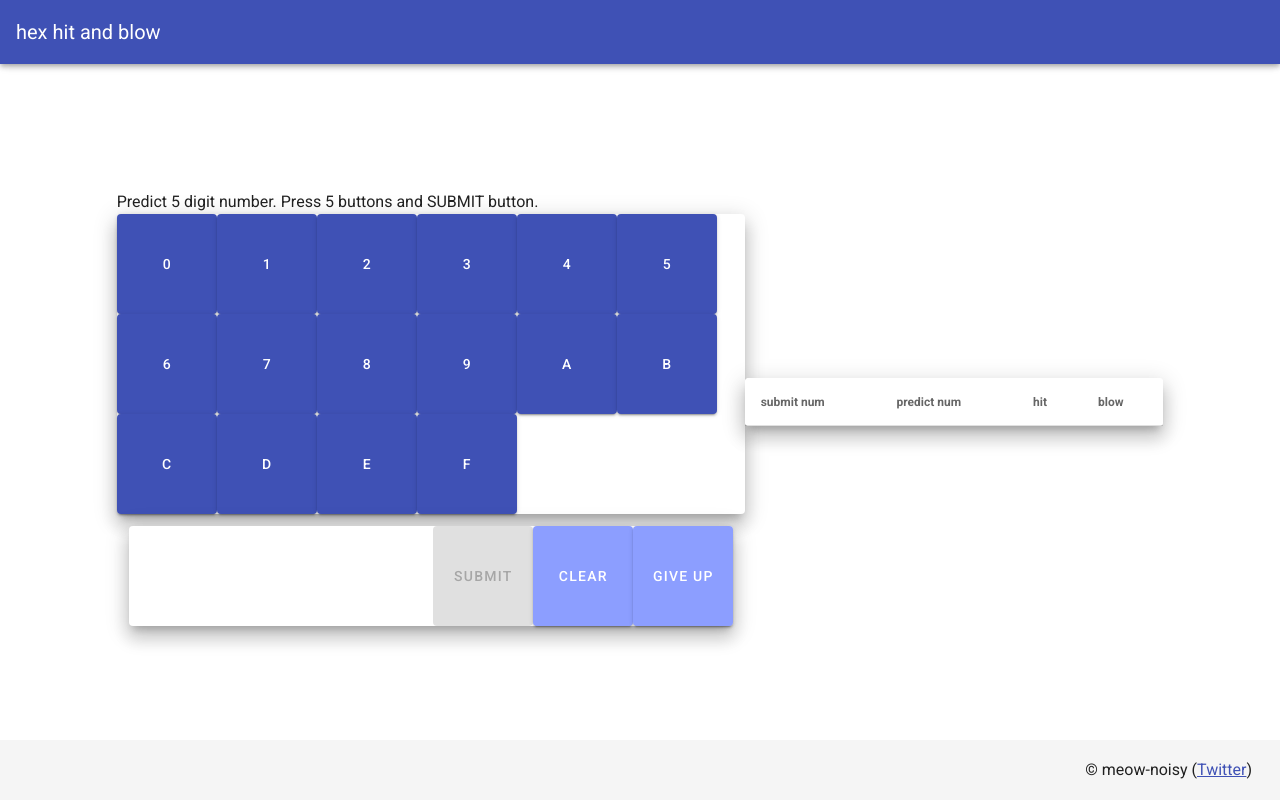
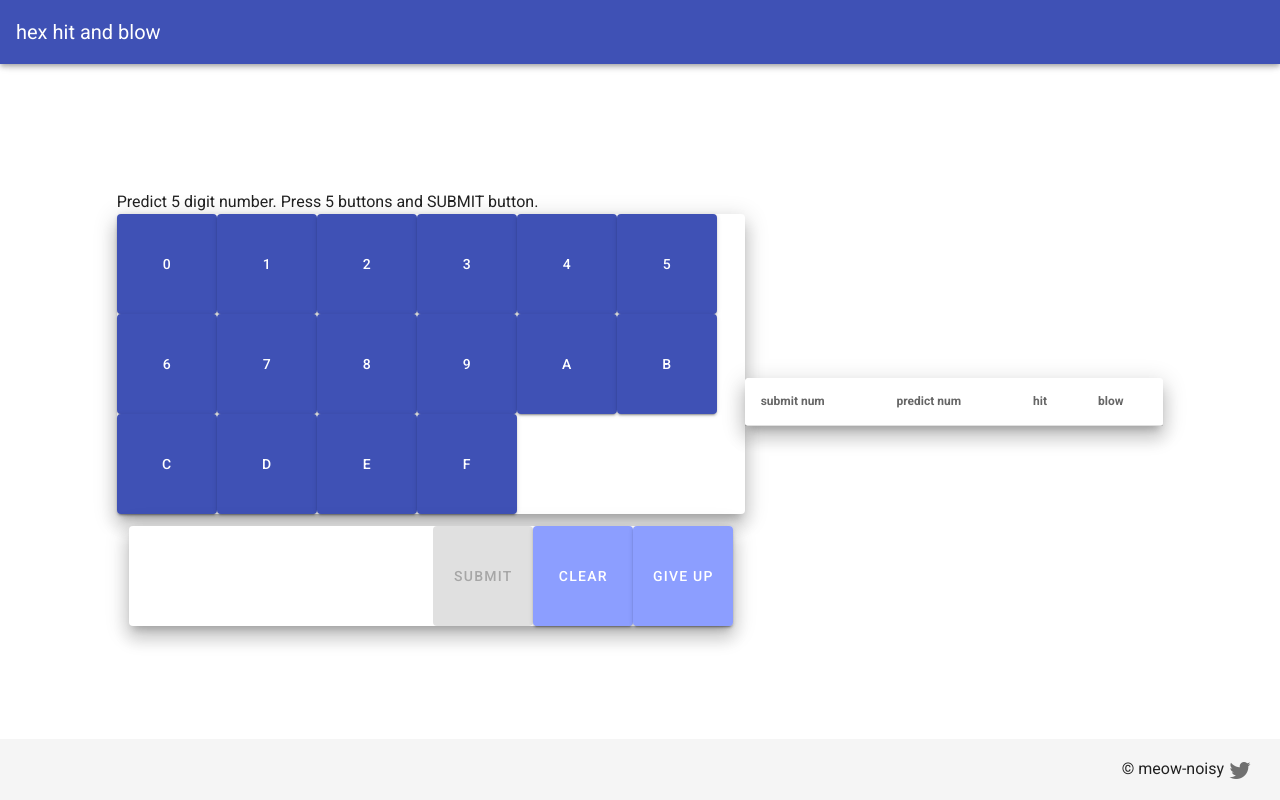
Before and after one commit to meow-noisy/hit_and_blow_hex, a Vue app: page / in a window 1280 px wide. Built offline with nearby package versions, Linux system fonts and the light colour scheme.

Commit message:
use twitter icon

```diff
--- a/src/App.vue
+++ b/src/App.vue
@@ -126,8 +126,10 @@
     </v-container>
     <v-footer
       ><v-col class="text-right"
-        >&copy; meow-noisy (<a href="https://twitter.com/meow_noisy">Twitter</a
-        >)</v-col
+        >&copy; meow-noisy
+        <a href="https://twitter.com/meow_noisy" style="text-decoration: none"
+          ><v-icon>mdi-twitter</v-icon></a
+        ></v-col
       ></v-footer
     >
   </v-app>
```
